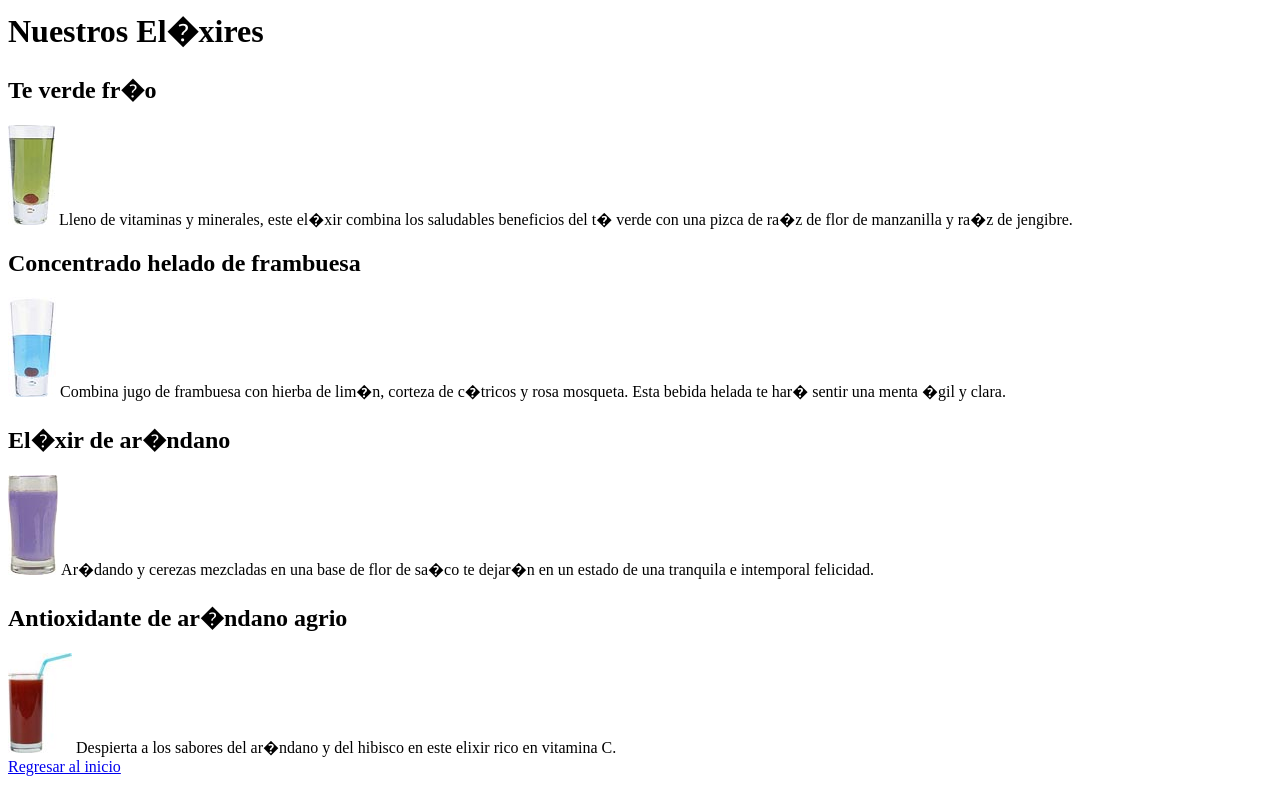
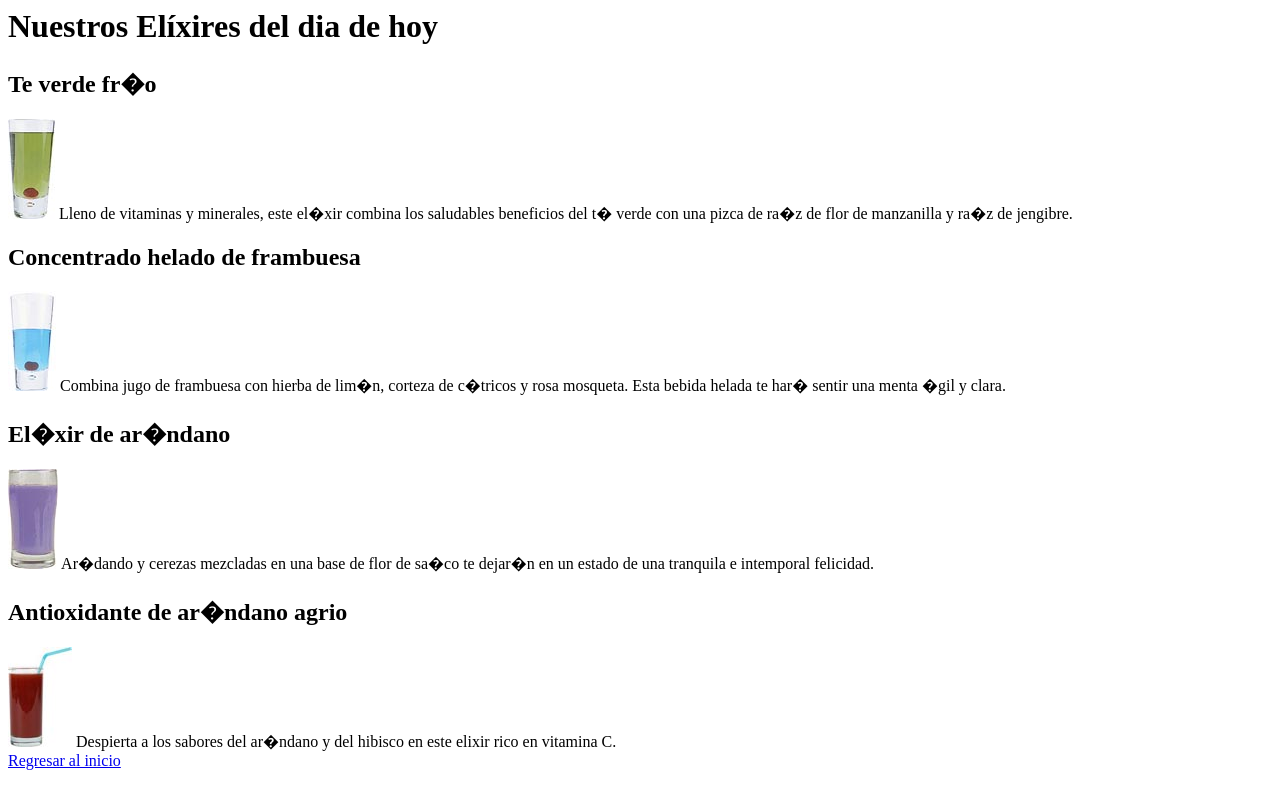
Before and after one commit to Nier18/pruebaGit, a plain HTML site: page paginas/elixir.html in a window 1280 px wide. Drawn offline with Linux system fonts and the light colour scheme.

Commit message:
Cambio en titulo elixir

```diff
--- a/paginas/elixir.html
+++ b/paginas/elixir.html
@@ -3,7 +3,7 @@
     <title>El�xires Eco Lounge</title>
   </head>
   <body>
-    <h1>Nuestros El�xires</h1>
+    <h1>Nuestros Elíxires del dia de hoy</h1>
 
     <h2>Te verde fr�o</h2>
     <p>
```
